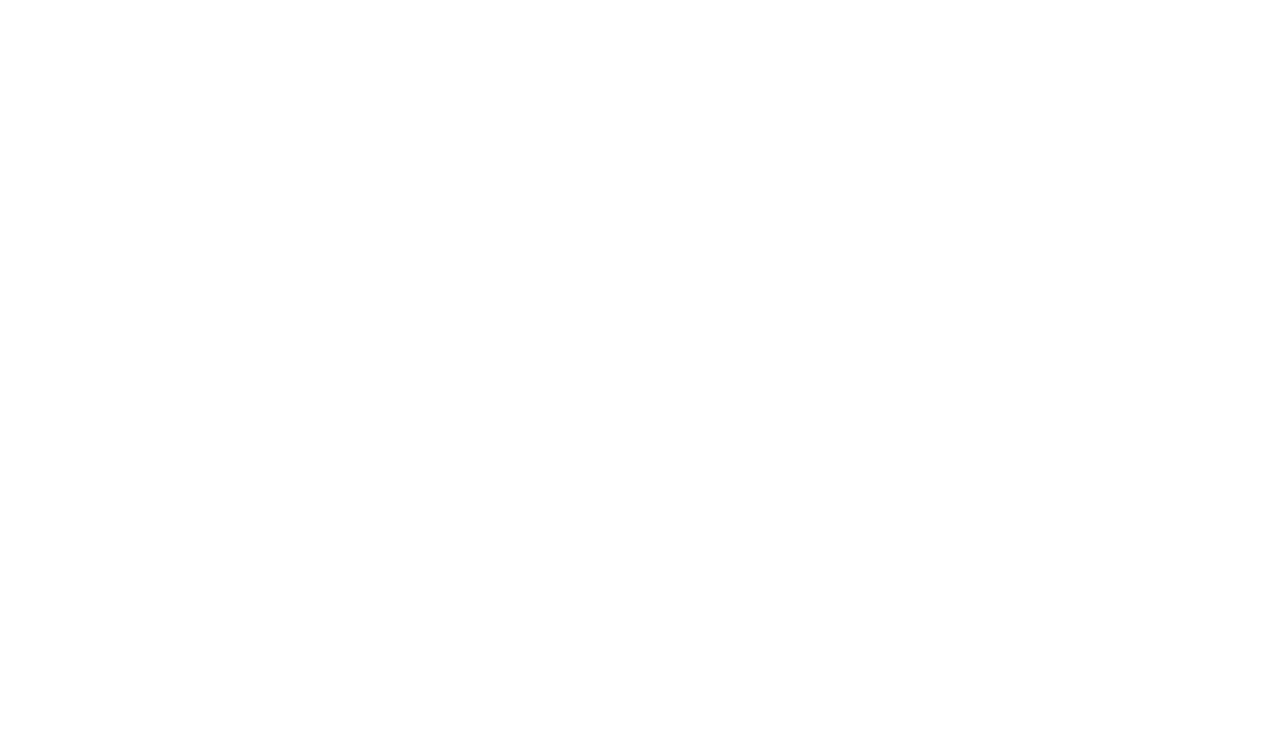
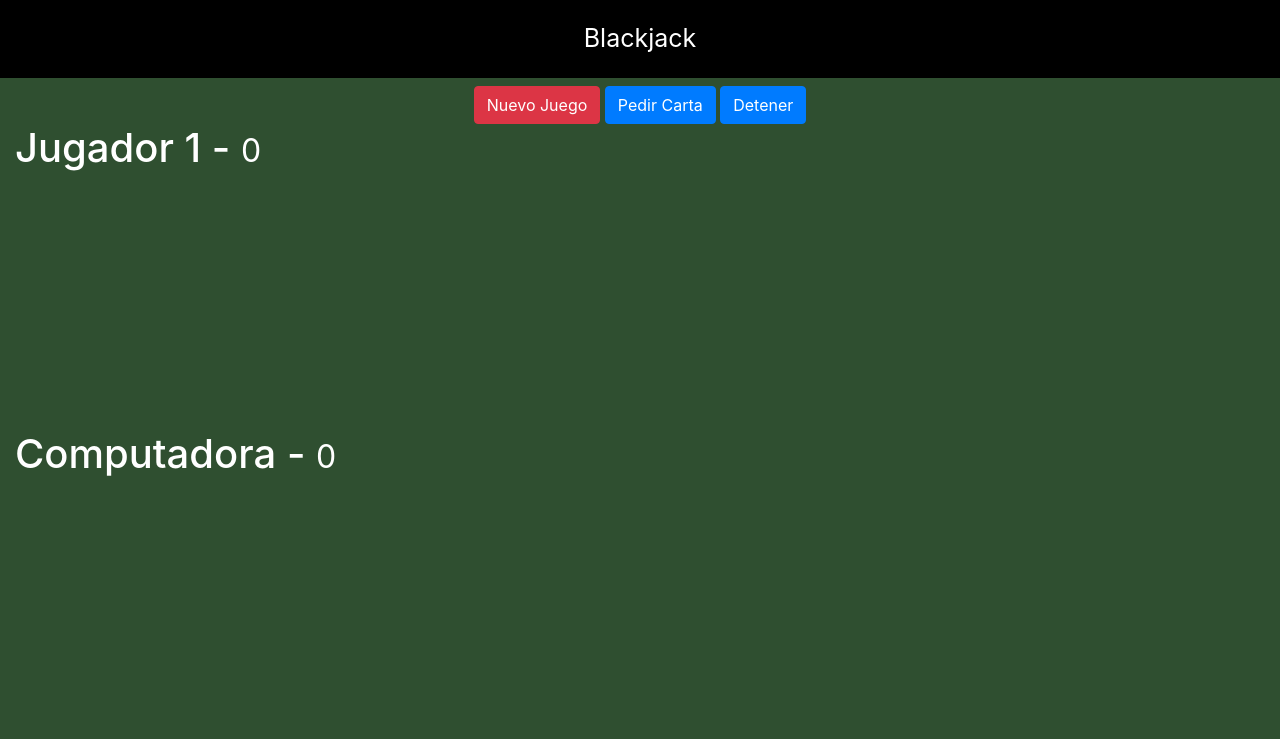
Before and after one commit to vndre23/javascript-blackjack, a plain HTML site: page index.html in a window 1280 px wide. Drawn offline with nearby package versions, Linux system fonts and the light colour scheme.

Commit message:
estructura y css

```diff
--- a/assets/css/styles.css
+++ b/assets/css/styles.css
@@ -0,0 +1,22 @@
+html,body {
+    margin:0;
+    padding: 0;
+    background-color: #2f4f30;
+    color:white;
+}
+.titulo{
+    text-align: center;
+    background-color: black;
+    color:white;
+    padding: 20px;
+    font-size: 25px;
+}
+.carta{
+    position: relative;
+    width: 150px;
+    left: 100px;
+    margin-left: -75px;
+}
+#computadora-cartas, #jugador-cartas{
+    height: 250px;
+}
--- a/index.html
+++ b/index.html
@@ -4,10 +4,37 @@
     <meta charset="UTF-8">
     <meta name="viewport" content="width=device-width, initial-scale=1.0">
     <title>blackjack</title>
+    <link rel="stylesheet" href="https://cdn.jsdelivr.net/npm/bootstrap@4.4.1/dist/css/bootstrap.min.css" integrity="sha384-Vkoo8x4CGsO3+Hhxv8T/Q5PaXtkKtu6ug5TOeNV6gBiFeWPGFN9MuhOf23Q9Ifjh" crossorigin="anonymous">
     <link rel="stylesheet" href="assets/css/styles.css">
 </head>
 <body>
+    <header class="titulo">
+        Blackjack
+    </header>
+    <div class="row mt-2">
+        <div class="col text-center">
+            <button class="btn btn-danger">Nuevo Juego</button>
+            <button class="btn btn-primary">Pedir Carta</button>
+            <button class="btn btn-primary">Detener</button>
+        </div>
+    </div>
+    <div class="row container">
+        <div class="col">
+            <h1>Jugador 1 - <small>0</small></h1>
+            <div id="jugador-cartas">
+                <!--<img class="carta" src="assets/cartas/2C.png"/>-->
 
+            </div>
+        </div>
+    </div>
+    <div class="row container">
+        <div class="col">
+            <h1>Computadora - <small>0</small></h1>
+            <div id="computadora-cartas" class="mt-2">
+
+            </div>
+        </div>
+    </div>
     <script src="assets/js/juego.js"></script>
 </body>
 </html>
```
